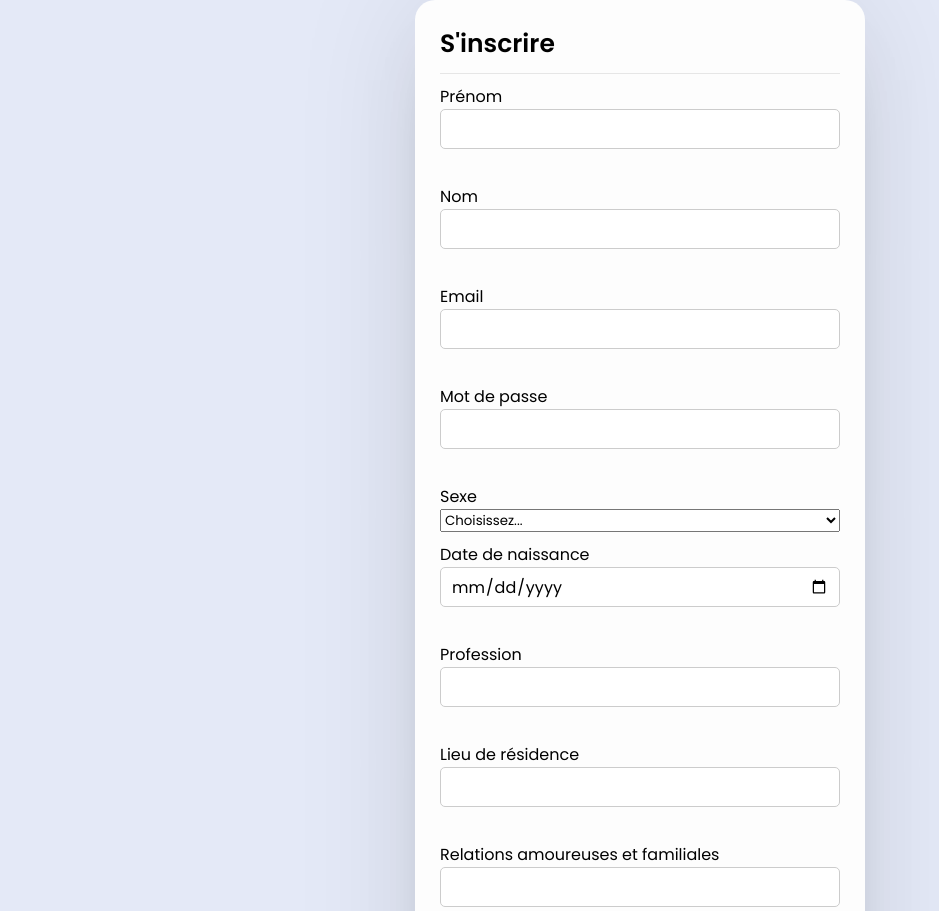
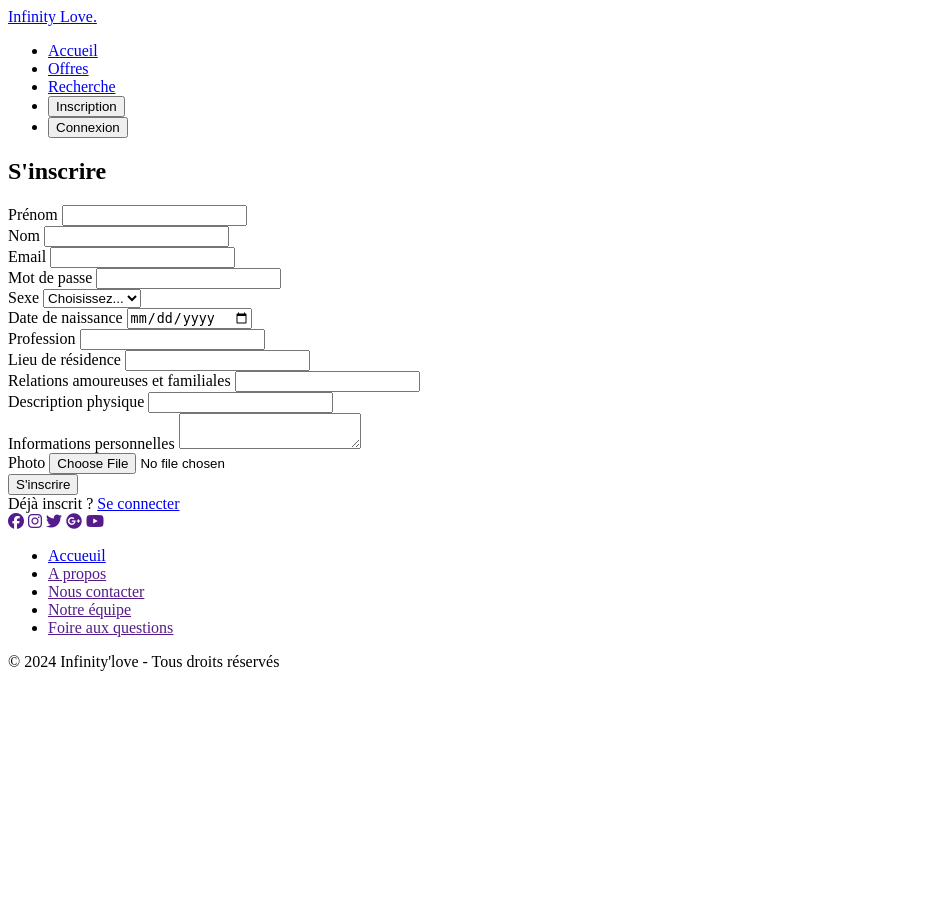
Before and after one commit to MaximilienCY/CY-Projet-MI4-S2, a PHP site: page /inscription.php in a window 1280 px wide. Shown: the top 911 px of the page, without its empty margins (0-939 px from the left). After the commit the page ends 671 px from the top, so only its background shows below. Run offline with PHP 8.4, Linux system fonts and the light colour scheme.

Commit message:
Update inscription.php

```diff
--- a/MOI/inscription.php
+++ b/MOI/inscription.php
@@ -1,3 +1,24 @@
+<?php
+session_start();
+
+// Initialiser la session de base pour les visiteurs
+if (!isset($_SESSION['user_type'])) {
+    $_SESSION['user_type'] = 'visiteur';
+}
+
+$user_type = $_SESSION['user_type'];
+
+// Définir les droits pour chaque type d'utilisateur
+$droits = [
+    'visiteur' => ['voir_profil_public'],
+    'utilisateur' => ['voir_profil_public', 'voir_profil_prive', 'envoyer_messages', 'gerer_utilisateurs'],
+    'abonne' => ['voir_profil_public', 'voir_profil_prive', 'envoyer_messages'],
+    'administrateur' => ['voir_profil_public', 'voir_profil_prive', 'envoyer_messages', 'gerer_utilisateurs']
+];
+
+$droits_utilisateur = $droits[$user_type];
+?>
+
 <?php
 if ($_SERVER["REQUEST_METHOD"] == "POST") {
     // Génération de l'identifiant utilisateur unique
@@ -46,13 +67,58 @@
     <meta charset="UTF-8">
     <meta name="viewport" content="width=device-width, initial-scale=1.0">
     <meta http-equiv="X-UA-Compatible" content="IE=edge">
-    <link rel="stylesheet" href="styles.css">
+    <link rel="stylesheet" href="inscription.css">
+    <link rel="stylesheet" href="https://cdnjs.cloudflare.com/ajax/libs/font-awesome/6.5.1/css/all.min.css" integrity="sha512-DTOQO9RWCH3ppGqcWaEA1BIZOC6xxalwEsw9c2QQeAIftl+Vegovlnee1c9QX4TctnWMn13TZye+giMm8e2LwA==" crossorigin="anonymous" referrerpolicy="no-referrer" />
     <title>Inscription</title>
 </head>
 <body>
+<header>
+
+    	<nav class="navbar">
+  	        <a href="#" class="logo">Infinity Love<span>.<span></a>
+                <ul class="menu-links">
+                    <li><a href="index.php">Accueil</a></li>
+                    <li><a href="#features">Offres</a></li>
+                    <li><a href="recherche.php">Recherche</a></li> <!-- Lien transformé en bouton -->
+                    <?php
+                    // Vérifiez si l'utilisateur est connecté
+                    if (isset($_SESSION['user_type']) && $_SESSION['user_type'] !== 'visiteur') {
+                        echo '<li><a href="index.php?action=logout">Déconnexion</a></li>';
+                        echo '<li><a href="mon_profil.php">Mon profil</a></li>';
+                    } else {
+                        echo '<li><button onclick="window.location.href=\'inscription.php\'">Inscription</button></li>';
+                        echo '<li><button onclick="window.location.href=\'connexion.php\'">Connexion</button></li>';
+                    }
+
+                    if (in_array('envoyer_messages', $droits_utilisateur)) {
+                        echo '<li><a href="messages.php">Messages</a></li>';
+                    }
+                    if (in_array('gerer_utilisateurs', $droits_utilisateur)) {
+                        echo '<li><a href="admin.php">Administration</a></li>';
+                    }
+
+                    // Si l'action de déconnexion est demandée
+                    if (isset($_GET['action']) && $_GET['action'] === 'logout') {
+                        // Détruisez toutes les variables de session
+                        $_SESSION = array();
+
+                        // Détruisez la session
+                        session_destroy();
+
+                        // Redirigez l'utilisateur vers la page d'accueil après la déconnexion
+                        header("Location: index.php");
+                        exit;
+                    }
+                    ?>
+                </ul>
+            </nav>
+    </header>
+    <?php if ($user_type === 'visiteur') : ?>
+    <section class="hero-section" id="hero-section">
+    <div class="content">
     <div class="container">
         <div class="box form-box">
-            <header>S'inscrire</header>
+            <h1>S'inscrire</h1>
             <form action="" method="post" enctype="multipart/form-data">
                 <div class="field input">
                     <label for="first_name">Prénom</label>
@@ -115,6 +181,32 @@
                 </div>
             </form>
         </div>
+        <div>
     </div>
+    </section>
+    <?php endif; ?>
+    <footer>
+    <div class="footerContainer">
+        <div class="socialIcons">
+            <a href=""><i class="fa-brands fa-facebook"></i></a>
+            <a href=""><i class="fa-brands fa-instagram"></i></a>
+            <a href=""><i class="fa-brands fa-twitter"></i></a>
+            <a href=""><i class="fa-brands fa-google-plus"></i></a>
+            <a href=""><i class="fa-brands fa-youtube"></i></a>
+        </div>
+        <div class="footerNav">
+            <ul><li><a href="#hero-section">Accueuil</a></li>
+                <li><a href="">A propos</a></li>
+                <li><a href="">Nous contacter</a></li>
+                <li><a href="">Notre équipe</a></li>
+                <li><a href="">Foire aux questions</a></li>
+            </ul>
+        </div>
+
+    </div>
+    <div class="footerBottom">
+    <p>&copy; 2024 Infinity'love - Tous droits réservés</p>
+    </div>
+</footer>
 </body>
 </html>
```
